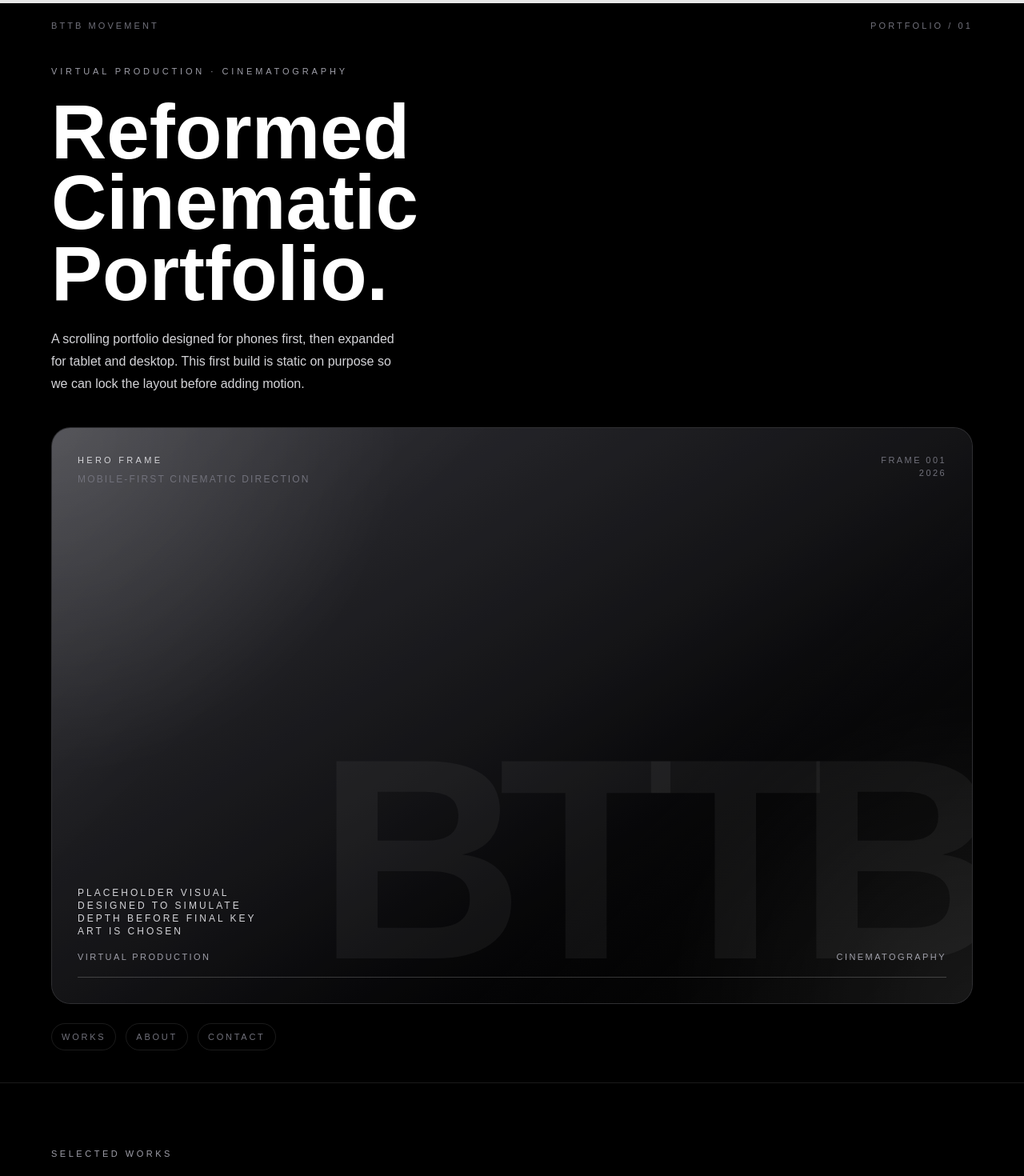
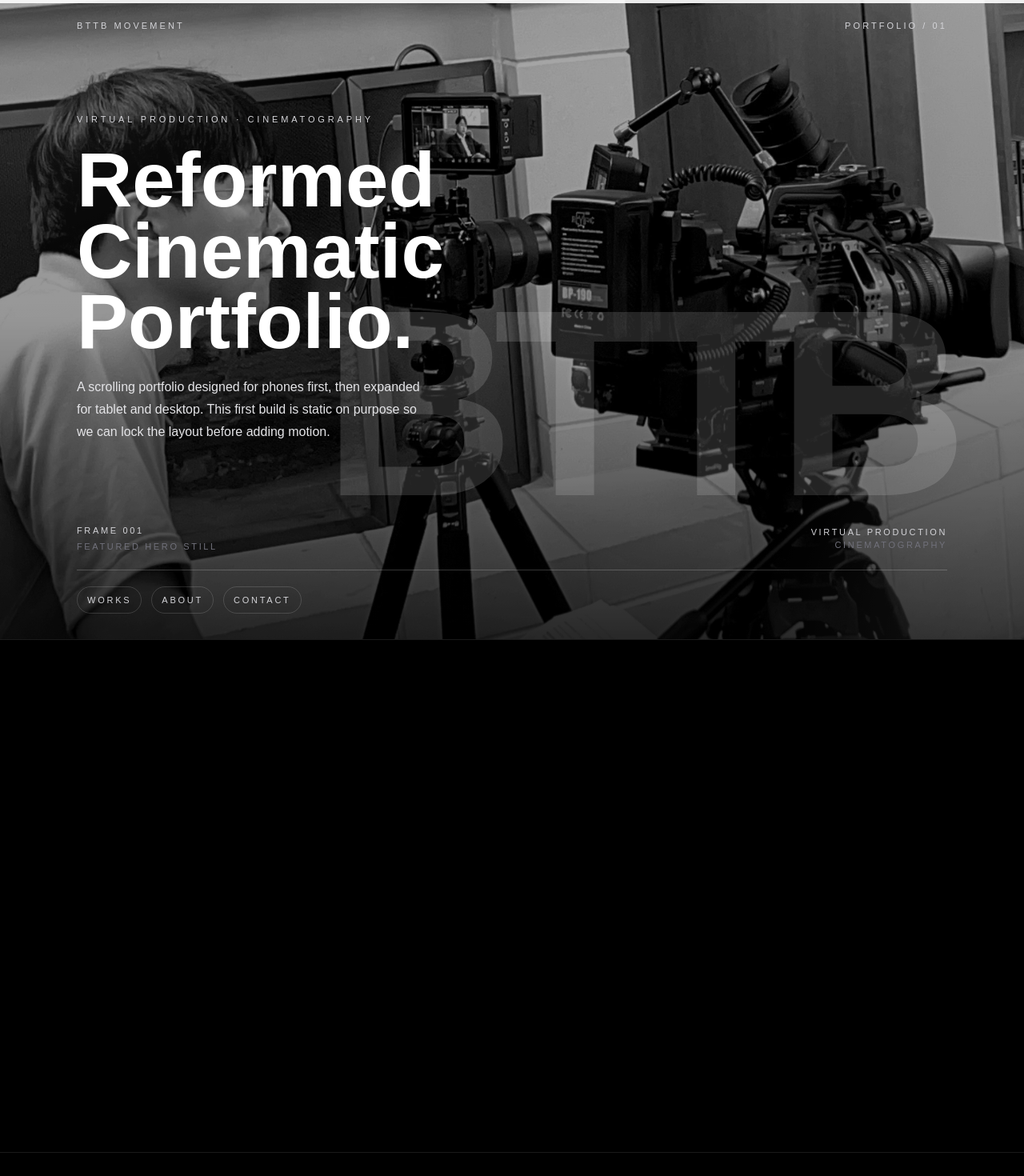
Before and after one commit to BTTBMOVEMENT/vp-portfolio, a Next.js app: page / in a window 1280 px wide. Shown: the top 1470 px of the page at 80% size. Built offline with nearby package versions, Linux system fonts and the light colour scheme.

Commit message:
Add sticky hero with image and typography

```diff
--- a/app/page.tsx
+++ b/app/page.tsx
@@ -1,6 +1,7 @@
 "use client";
 
 import { useRef } from "react";
+import Image from "next/image";
 import { MotionConfig, motion, useScroll, useTransform } from "motion/react";
 
 const profile = {
@@ -47,24 +48,27 @@ const skills = [
 export default function Page() {
   const { scrollYProgress } = useScroll();
 
-  const heroRef = useRef<HTMLElement | null>(null);
+  const heroSceneRef = useRef<HTMLElement | null>(null);
+
   const { scrollYProgress: heroProgress } = useScroll({
-    target: heroRef,
-    offset: ["start start", "end start"],
+    target: heroSceneRef,
+    offset: ["start start", "end end"],
   });
 
-  const heroTextY = useTransform(heroProgress, [0, 1], [0, -120]);
-  const heroMetaY = useTransform(heroProgress, [0, 1], [0, -60]);
-  const heroTextOpacity = useTransform(heroProgress, [0, 0.7, 1], [1, 0.65, 0.2]);
+  const heroImageScale = useTransform(heroProgress, [0, 1], [1, 1.18]);
+  const heroImageY = useTransform(heroProgress, [0, 1], [0, 90]);
 
-  const heroVisualY = useTransform(heroProgress, [0, 1], [0, 110]);
-  const heroVisualScale = useTransform(heroProgress, [0, 1], [1, 1.12]);
+  const heroTitleY = useTransform(heroProgress, [0, 1], [0, -140]);
+  const heroMetaY = useTransform(heroProgress, [0, 1], [0, -70]);
+  const heroCopyOpacity = useTransform(heroProgress, [0, 0.75, 1], [1, 0.65, 0.18]);
 
-  const heroOverlayOpacity = useTransform(heroProgress, [0, 1], [0.18, 0.55]);
-  const heroGhostY = useTransform(heroProgress, [0, 1], [0, -80]);
+  const heroOverlayOpacity = useTransform(heroProgress, [0, 1], [0.22, 0.62]);
 
-  const heroNavY = useTransform(heroProgress, [0, 1], [0, -40]);
-  const heroNavOpacity = useTransform(heroProgress, [0, 1], [1, 0.3]);
+  const ghostTextY = useTransform(heroProgress, [0, 1], [0, -90]);
+  const ghostTextOpacity = useTransform(heroProgress, [0, 0.7, 1], [0.14, 0.1, 0.03]);
+
+  const heroBottomY = useTransform(heroProgress, [0, 1], [0, -36]);
+  const heroBottomOpacity = useTransform(heroProgress, [0, 1], [1, 0.35]);
 
   return (
     <MotionConfig reducedMotion="user">
@@ -74,113 +78,97 @@ export default function Page() {
           style={{ scaleX: scrollYProgress }}
         />
 
-        <section ref={heroRef} id="hero" className="px-5 pb-10 pt-6 sm:px-8">
-          <div className="mx-auto flex min-h-screen max-w-6xl flex-col justify-between">
+        <section ref={heroSceneRef} id="hero" className="relative h-[180vh]">
+          <div className="sticky top-0 h-screen overflow-hidden border-b border-white/10 bg-black">
             <motion.div
-              className="flex items-center justify-between text-[11px] uppercase tracking-[0.28em] text-zinc-500"
-              initial={{ opacity: 0, y: -24 }}
+              style={{ scale: heroImageScale, y: heroImageY }}
+              className="absolute inset-0"
+            >
+              <Image
+                src="/images/hero/hero-main.jpg"
+                alt="Hero still for BTTB Movement portfolio"
+                fill
+                sizes="100vw"
+                className="object-cover"
+              />
+            </motion.div>
+
+            <div className="absolute inset-0 bg-gradient-to-b from-black/15 via-black/25 to-black/80" />
+            <div className="absolute inset-0 bg-[radial-gradient(circle_at_top_left,rgba(255,255,255,0.14),transparent_28%)]" />
+            <div className="absolute inset-0 bg-[radial-gradient(circle_at_bottom_right,rgba(255,255,255,0.10),transparent_22%)]" />
+
+            <motion.div
+              style={{ opacity: heroOverlayOpacity }}
+              className="absolute inset-0 bg-black"
+            />
+
+            <div className="relative z-10 mx-auto flex h-full max-w-6xl flex-col justify-between px-5 pb-8 pt-6 sm:px-8">
+              <motion.div
+                initial={{ opacity: 0, y: -18 }}
                 animate={{ opacity: 1, y: 0 }}
-              transition={{ duration: 0.8, ease: "easeOut" }}
+                transition={{ duration: 0.7, ease: "easeOut" }}
+                className="flex items-center justify-between text-[11px] uppercase tracking-[0.28em] text-zinc-300"
               >
                 <span>{profile.name}</span>
                 <span>Portfolio / 01</span>
               </motion.div>
 
-            <div className="space-y-6 py-10">
+              <div className="relative flex flex-1 items-center">
+                <motion.div
+                  style={{ y: ghostTextY, opacity: ghostTextOpacity }}
+                  className="pointer-events-none absolute -bottom-4 right-0 select-none text-[26vw] font-semibold leading-none tracking-[-0.08em] text-white"
+                >
+                  BTTB
+                </motion.div>
+
+                <div className="relative z-10 max-w-3xl space-y-6">
                   <motion.p
-                style={{ y: heroMetaY, opacity: heroTextOpacity }}
-                className="text-[11px] uppercase tracking-[0.35em] text-zinc-400"
+                    style={{ y: heroMetaY, opacity: heroCopyOpacity }}
+                    className="text-[11px] uppercase tracking-[0.35em] text-zinc-300"
                   >
                     {profile.role}
                   </motion.p>
 
                   <motion.h1
-                style={{ y: heroTextY, opacity: heroTextOpacity }}
+                    style={{ y: heroTitleY, opacity: heroCopyOpacity }}
                     className="max-w-[10ch] text-5xl font-semibold leading-[0.92] sm:text-6xl md:max-w-[12ch] md:text-7xl lg:text-8xl"
                   >
                     {profile.headline}
                   </motion.h1>
 
                   <motion.p
-                style={{ y: heroMetaY, opacity: heroTextOpacity }}
-                className="max-w-md text-sm leading-7 text-zinc-300 sm:text-base"
+                    style={{ y: heroMetaY, opacity: heroCopyOpacity }}
+                    className="max-w-md text-sm leading-7 text-zinc-200 sm:text-base"
                   >
                     {profile.intro}
                   </motion.p>
                 </div>
+              </div>
 
               <motion.div
-              initial={{ opacity: 0, y: 72, scale: 0.94 }}
-              animate={{ opacity: 1, y: 0, scale: 1 }}
-              transition={{ duration: 1.05, ease: "easeOut" }}
-              className="overflow-hidden rounded-3xl border border-white/10 bg-zinc-900"
+                style={{ y: heroBottomY, opacity: heroBottomOpacity }}
+                className="space-y-5"
               >
-              <motion.div
-                style={{ y: heroVisualY, scale: heroVisualScale }}
-                className="relative aspect-[4/5] sm:aspect-[16/10]"
-              >
-                <div className="absolute inset-0 bg-gradient-to-br from-zinc-700 via-zinc-900 to-black" />
-                <div className="absolute inset-0 bg-[radial-gradient(circle_at_top_left,rgba(255,255,255,0.16),transparent_32%)]" />
-                <div className="absolute inset-0 bg-[radial-gradient(circle_at_bottom_right,rgba(255,255,255,0.08),transparent_28%)]" />
-                <div className="absolute inset-0 bg-[linear-gradient(135deg,rgba(255,255,255,0.07),transparent_30%,transparent_65%,rgba(255,255,255,0.04))]" />
-
-                <motion.div
-                  style={{ y: heroGhostY }}
-                  className="absolute -right-2 bottom-0 select-none text-[28vw] font-semibold leading-none tracking-[-0.09em] text-white/[0.06]"
-                >
-                  BTTB
-                </motion.div>
-
-                <motion.div
-                  style={{ opacity: heroOverlayOpacity }}
-                  className="absolute inset-0 bg-black"
-                />
-
-                <div className="relative flex h-full flex-col justify-between p-6 sm:p-8">
-                  <div className="flex items-start justify-between gap-4">
-                    <div className="space-y-2">
-                      <p className="text-[11px] uppercase tracking-[0.3em] text-zinc-300">
-                        Hero Frame
-                      </p>
-                      <p className="text-xs uppercase tracking-[0.18em] text-zinc-500">
-                        Mobile-first cinematic direction
-                      </p>
+                <div className="flex items-center justify-between gap-4 text-[11px] uppercase tracking-[0.24em] text-zinc-300">
+                  <div className="space-y-1">
+                    <div>Frame 001</div>
+                    <div className="text-zinc-500">Featured Hero Still</div>
                   </div>
 
-                    <div className="text-right text-[11px] uppercase tracking-[0.22em] text-zinc-500">
-                      <div>Frame 001</div>
-                      <div>2026</div>
+                  <div className="text-right">
+                    <div>Virtual Production</div>
+                    <div className="text-zinc-500">Cinematography</div>
                   </div>
                 </div>
 
-                  <div className="space-y-4">
-                    <div className="max-w-[16rem] space-y-2">
-                      <p className="text-xs uppercase tracking-[0.25em] text-zinc-300">
-                        Placeholder visual designed to simulate depth before final key art is chosen
-                      </p>
-                    </div>
+                <div className="h-px w-full bg-white/20" />
 
-                    <div className="flex items-center justify-between gap-4 text-[11px] uppercase tracking-[0.22em] text-zinc-400">
-                      <span>Virtual Production</span>
-                      <span>Cinematography</span>
-                    </div>
-
-                    <div className="h-px w-full bg-white/20" />
-                  </div>
-                </div>
-              </motion.div>
-            </motion.div>
-
-            <motion.div
-              style={{ y: heroNavY, opacity: heroNavOpacity }}
-              className="pt-6"
-            >
-              <nav className="flex flex-wrap gap-3 text-[11px] uppercase tracking-[0.25em] text-zinc-500">
+                <nav className="flex flex-wrap gap-3 text-[11px] uppercase tracking-[0.25em] text-zinc-300">
                   <motion.a
                     href="#works"
                     whileTap={{ scale: 0.95 }}
                     whileHover={{ y: -2 }}
-                  className="rounded-full border border-white/10 px-3 py-2 transition hover:border-white/30 hover:text-white"
+                    className="rounded-full border border-white/15 px-3 py-2 transition hover:border-white/40 hover:text-white"
                   >
                     Works
                   </motion.a>
@@ -188,7 +176,7 @@ export default function Page() {
                     href="#about"
                     whileTap={{ scale: 0.95 }}
                     whileHover={{ y: -2 }}
-                  className="rounded-full border border-white/10 px-3 py-2 transition hover:border-white/30 hover:text-white"
+                    className="rounded-full border border-white/15 px-3 py-2 transition hover:border-white/40 hover:text-white"
                   >
                     About
                   </motion.a>
@@ -196,12 +184,13 @@ export default function Page() {
                     href="#contact"
                     whileTap={{ scale: 0.95 }}
                     whileHover={{ y: -2 }}
-                  className="rounded-full border border-white/10 px-3 py-2 transition hover:border-white/30 hover:text-white"
+                    className="rounded-full border border-white/15 px-3 py-2 transition hover:border-white/40 hover:text-white"
                   >
                     Contact
                   </motion.a>
                 </nav>
               </motion.div>
+            </div>
           </div>
         </section>
 
@@ -223,8 +212,8 @@ export default function Page() {
               </h2>
 
               <p className="max-w-xl text-sm leading-7 text-zinc-300 sm:text-base">
-                The hero is now scroll-linked, while the rest of the page keeps the current
-                reveal behavior.
+                The hero is now pinned visually for a longer scroll so the typography and image
+                can finish their motion before the page continues.
               </p>
             </motion.div>
 
@@ -395,7 +384,7 @@ export default function Page() {
               viewport={{ amount: 0.4 }}
               transition={{ duration: 0.75, ease: "easeOut" }}
             >
-              {profile.name} / Hero cinematic polish
+              {profile.name} / Sticky hero step 20
             </motion.footer>
           </div>
         </section>
```
Lines whose indentation alone changed are shown as unchanged.
